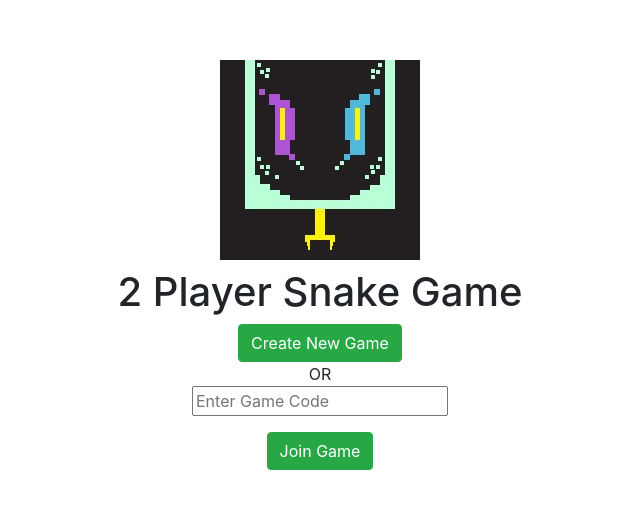
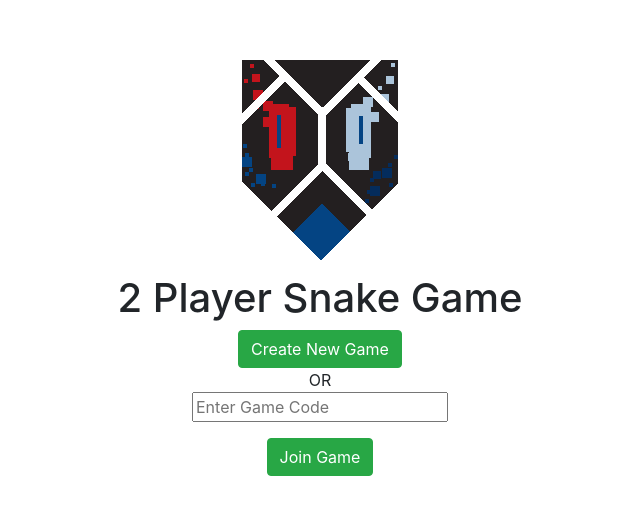
Before and after one commit to studentGwyn/2pSnakeGame, a plain HTML site: page frontend/index.html in a window 1280 px wide. Shown: the part 135-650 px from the top of the page, without its empty margins (320-960 px from the left). Drawn offline with nearby package versions, Linux system fonts and the light colour scheme; no server answers.

Commit message:
Update index.html

```diff
--- a/frontend/index.html
+++ b/frontend/index.html
@@ -2,7 +2,7 @@
 <html lang="en">
 
 <head>
-  <link rel="shortcut icon" type="image/x-jpg" href="snakeIconTab.jpg"/>
+  <link rel="shortcut icon" type="image/x-jpg" href="xslogo.png"/>
   <meta charset="UTF-8">
   <title >MultiPlayer Snake</title>
   <link rel="stylesheet" href="https://stackpath.bootstrapcdn.com/bootstrap/4.5.0/css/bootstrap.min.css" integrity="sha384-9aIt2nRpC12Uk9gS9baDl411NQApFmC26EwAOH8WgZl5MYYxFfc+NcPb1dKGj7Sk" crossorigin="anonymous">
@@ -20,7 +20,7 @@
 
       <div id="initialScreen" class="h-100">
           <div class="d-flex flex-column align-items-center justify-content-center h-100">
-            <img src="snakeIcon.jpg" alt="sanke icon">
+            <img src="logo.png" alt="sanke icon">
             <h1>           </h1>
             <h1>2 Player Snake Game</h1>
             <button
```
